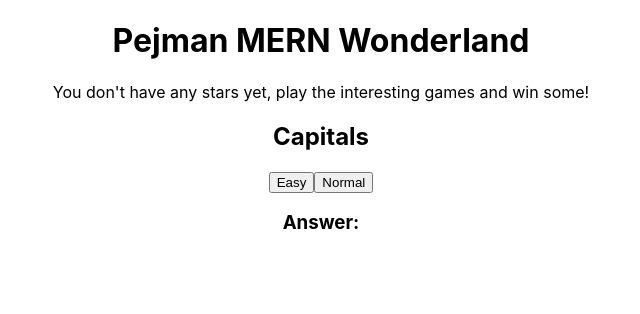
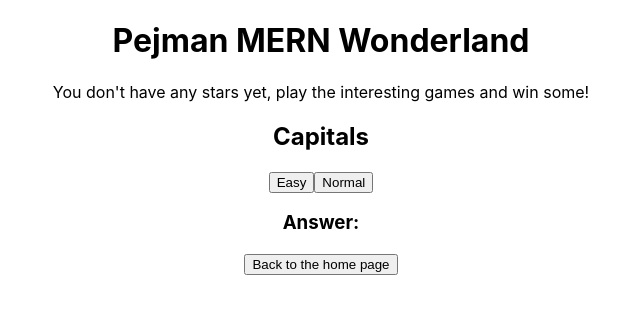
Before and after one commit to PejmanFSD/Pejman-MERN-Wonderland, a React (Create React App) app: page / in a window 1280 px wide. Both pictures are taken after a click on the button "Capitals". Shown: the top 314 px of the page, without its empty margins (319-959 px from the left). Built offline with nearby package versions, Linux system fonts and the light colour scheme.

Commit message:
Creating the "Back to Home Page" button.
The user can go back to "Home Page" whenever they want.

```diff
--- a/src/Capitals/Capitals.jsx
+++ b/src/Capitals/Capitals.jsx
@@ -6,7 +6,11 @@ import countries from "./countries";
 const countryNames = countries.map((c) => c.country);
 const capitalNames = countries.map((c) => c.capital);
 
-export default function Capitals({ updateTotalPoint }) {
+export default function Capitals({
+  updateTotalPoint,
+  setShowGameTitles,
+  setShowCapitals,
+}) {
   const [isGameStarted, setIsGameStarted] = useState(false);
   const [easyMode, setEasyMode] = useState(false);
   const [normalMode, setNormalMode] = useState(false);
@@ -31,6 +35,7 @@ export default function Capitals({ updateTotalPoint }) {
   const [seconds, setSeconds] = useState(26);
   const [isTimerRunning, setIsTimerRunning] = useState(false);
   const [isTogglingReset, setIsTogglingReset] = useState(false);
+  const [isTogglingHomePage, setIsTogglingHomePage] = useState(false);
   const runEasyMode = () => {
     setEasyMode(true);
     setNormalMode(false);
@@ -94,6 +99,17 @@ export default function Capitals({ updateTotalPoint }) {
   const toggleResetCancel = () => {
     setIsTogglingReset(false);
   };
+  const toggleHomePage = () => {
+    setIsTogglingHomePage(true);
+  };
+  const toggleHomePageYes = () => {
+    setIsGameStarted(false);
+    setShowCapitals(false);
+    setShowGameTitles(true);
+  };
+  const toggleHomePageCancel = () => {
+    setIsTogglingHomePage(false);
+  };
   const shuffleArray = (array) => {
     const arr = [...array];
     for (let i = arr.length - 1; i > 0; i--) {
@@ -145,7 +161,7 @@ export default function Capitals({ updateTotalPoint }) {
           {seconds}
         </h3>
       )}
-      {!easyMode && !normalMode && (
+      {!easyMode && !normalMode && !isTogglingHomePage && (
         <GameLevel
           mode1="Easy"
           mode1Function={runEasyMode}
@@ -155,26 +171,27 @@ export default function Capitals({ updateTotalPoint }) {
           runNormalMode={runNormalMode}
         />
       )}
-      {easyMode && !normalMode && !isTogglingReset ? (
+      {easyMode && !normalMode && !isTogglingReset && !isTogglingHomePage ? (
         <ModeExplaination message="Easy Mode: You won't get any stars if you win." />
       ) : (
         !easyMode &&
         normalMode &&
-        !isTogglingReset && (
+        !isTogglingReset &&
+        !isTogglingHomePage && (
           <ModeExplaination message="Normal Mode: You will get one star if you win." />
         )
       )}
       {isWin === true && seconds > 0 && <h1>You Win</h1>}
       {isWin === false && seconds > 0 && <h1>You Loose</h1>}
       {seconds < 1 && <h1>Time's up!</h1>}
-      {!isGameStarted && (easyMode || normalMode) && (
+      {!isGameStarted && (easyMode || normalMode) && !isTogglingHomePage && (
         <button onClick={() => handleStart()}>Start the Game</button>
       )}
       <h3>Answer:</h3>
       {answer.map((el) => (
         <div>{el}</div>
       ))}
-      {isGameStarted && show && !isTogglingReset && (
+      {isGameStarted && show && !isTogglingReset && !isTogglingHomePage && (
         <div>
           <h3>Countries</h3>
           {questionCountries.map((qc) => (
@@ -185,7 +202,8 @@ export default function Capitals({ updateTotalPoint }) {
       {isGameStarted &&
         !show &&
         (easyMode || normalMode) &&
-        !isTogglingReset && (
+        !isTogglingReset &&
+        !isTogglingHomePage && (
           <div>
             <h4>
               5 countries are chosen for you, guess their capitals correctly and
@@ -194,7 +212,7 @@ export default function Capitals({ updateTotalPoint }) {
             <button onClick={() => handleShow()}>Ok</button>
           </div>
         )}
-      {isGameStarted && show && !isTogglingReset && (
+      {isGameStarted && show && !isTogglingReset && !isTogglingHomePage && (
         <div>
           <form onSubmit={handleSubmit}>
             {questionCountries.map((el, i) => (
@@ -220,6 +238,7 @@ export default function Capitals({ updateTotalPoint }) {
       )}
       {(isWin !== "" || seconds < 1) &&
         !isTogglingReset &&
+        !isTogglingHomePage &&
         questionCountries.map((c, i) =>
           Object.values(inputs)[i] ? (
             <h3>
@@ -237,12 +256,16 @@ export default function Capitals({ updateTotalPoint }) {
       {isGameStarted &&
         show &&
         (easyMode || normalMode) &&
-        !isTogglingReset && (
+        !isTogglingReset &&
+        !isTogglingHomePage && (
           <button onClick={() => toggleReset()}>
             {isWin === "" && seconds > 0 ? "Reset" : "Play Again"}
           </button>
         )}
-      {isGameStarted && (easyMode || normalMode) && isTogglingReset && (
+      {isGameStarted &&
+        (easyMode || normalMode) &&
+        isTogglingReset &&
+        !isTogglingHomePage && (
           <ConfirmationBox
             question={
               isWin === "" && seconds > 0
@@ -253,6 +276,21 @@ export default function Capitals({ updateTotalPoint }) {
             toggleCancel={toggleResetCancel}
           />
         )}
+      {
+        !isTogglingReset && !isTogglingHomePage && (
+          <button onClick={() => toggleHomePage()}>
+            Back to the home page
+          </button>
+        )
+      }
+      {(isGameStarted || (!isGameStarted && (!easyMode || !normalMode))) &&
+        isTogglingHomePage && (
+          <ConfirmationBox
+            question="Are you sure you want to go back to Home Page?"
+            toggleYes={toggleHomePageYes}
+            toggleCancel={toggleHomePageCancel}
+          />
+        )}
     </div>
   );
 }
```
Lines whose indentation alone changed are shown as unchanged.
